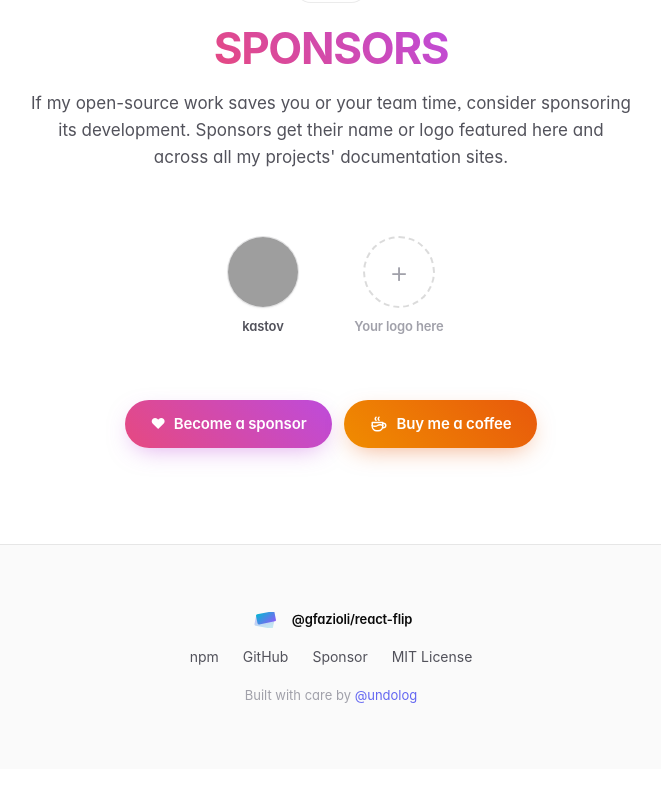
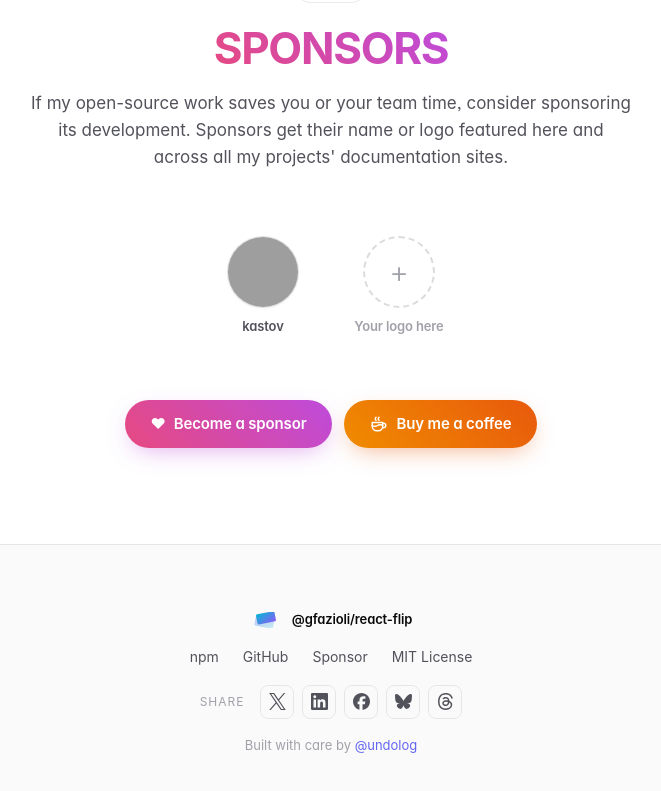
Before and after one commit to gfazioli/react-flip, a React (Vite) app in the folder site/: page / in a window 1280 px wide. Shown: the part 6965-7756 px from the top of the page, without its empty margins (309-970 px from the left). Before the commit the page ends 7734 px from the top, so only its background shows below. Built offline with nearby package versions, Linux system fonts and the light colour scheme; grey boxes are pictures that could not be loaded; a web font is replaced by a local one.

Commit message:
feat(site): add social share buttons to footer
X, LinkedIn, Facebook, Bluesky and Threads share-intent links (no SDK/JS), brand SVG icons, with pre-filled page URL + text. New ShareButtons component rendered in the footer.

```diff
--- a/site/src/components/Footer.tsx
+++ b/site/src/components/Footer.tsx
@@ -1,4 +1,5 @@
 import { Logo } from "./Logo";
+import { ShareButtons } from "./ShareButtons";
 import "./Footer.css";
 
 export function Footer() {
@@ -17,14 +18,11 @@ export function Footer() {
             GitHub
           </a>
           <a href="#sponsors">Sponsor</a>
-          <a
-            href="https://github.com/gfazioli/react-flip/blob/main/LICENSE"
-            target="_blank"
-            rel="noreferrer noopener"
-          >
+          <a href="https://github.com/gfazioli/react-flip/blob/main/LICENSE" target="_blank" rel="noreferrer noopener">
             MIT License
           </a>
         </nav>
+        <ShareButtons />
         <p className="footer-credit">
           Built with care by{" "}
           <a href="https://gfazioli.github.io" target="_blank" rel="noreferrer noopener">
--- /dev/null
+++ b/site/src/components/ShareButtons.css
@@ -0,0 +1,45 @@
+.share {
+  display: inline-flex;
+  align-items: center;
+  gap: var(--space-md);
+  flex-wrap: wrap;
+  justify-content: center;
+}
+
+.share-label {
+  font-size: 12px;
+  text-transform: uppercase;
+  letter-spacing: 0.08em;
+  color: var(--color-text-subtle);
+}
+
+.share-row {
+  display: inline-flex;
+  gap: 8px;
+}
+
+.share-btn {
+  display: inline-flex;
+  align-items: center;
+  justify-content: center;
+  width: 34px;
+  height: 34px;
+  border-radius: 8px;
+  border: 1px solid var(--color-border);
+  color: var(--color-text-muted);
+  transition:
+    color 0.15s ease,
+    border-color 0.15s ease,
+    background-color 0.15s ease;
+}
+
+.share-btn:hover {
+  color: var(--color-text);
+  border-color: var(--color-text-muted);
+  background-color: var(--color-bg-subtle);
+}
+
+.share-btn svg {
+  width: 17px;
+  height: 17px;
+}
--- /dev/null
+++ b/site/src/components/ShareButtons.tsx
@@ -0,0 +1,64 @@
+import "./ShareButtons.css";
+
+const URL = "https://gfazioli.github.io/react-flip/";
+const TEXT =
+  "@gfazioli/react-flip — animate a 3D flip between any two faces in React. Themeable, zero runtime dependencies.";
+
+const u = encodeURIComponent(URL);
+const t = encodeURIComponent(TEXT);
+const tu = encodeURIComponent(`${TEXT} ${URL}`);
+
+type ShareItem = { name: string; href: string; path: string };
+
+const ITEMS: ShareItem[] = [
+  {
+    name: "X",
+    href: `https://twitter.com/intent/tweet?text=${t}&url=${u}`,
+    path: "M14.234 10.162 22.977 0h-2.072l-7.591 8.824L7.251 0H.258l9.168 13.343L.258 24H2.33l8.016-9.318L16.749 24h6.993zm-2.837 3.299-.929-1.329L3.076 1.56h3.182l5.965 8.532.929 1.329 7.754 11.09h-3.182z",
+  },
+  {
+    name: "LinkedIn",
+    href: `https://www.linkedin.com/sharing/share-offsite/?url=${u}`,
+    path: "M20.447 20.452h-3.554v-5.569c0-1.328-.027-3.037-1.852-3.037-1.853 0-2.136 1.445-2.136 2.939v5.667H9.351V9h3.414v1.561h.046c.477-.9 1.637-1.85 3.37-1.85 3.601 0 4.267 2.37 4.267 5.455v6.286zM5.337 7.433c-1.144 0-2.063-.926-2.063-2.065 0-1.138.92-2.063 2.063-2.063 1.14 0 2.064.925 2.064 2.063 0 1.139-.925 2.065-2.064 2.065zm1.782 13.019H3.555V9h3.564v11.452zM22.225 0H1.771C.792 0 0 .774 0 1.729v20.542C0 23.227.792 24 1.771 24h20.451C23.2 24 24 23.227 24 22.271V1.729C24 .774 23.2 0 22.222 0h.003z",
+  },
+  {
+    name: "Facebook",
+    href: `https://www.facebook.com/sharer/sharer.php?u=${u}`,
+    path: "M9.101 23.691v-7.98H6.627v-3.667h2.474v-1.58c0-4.085 1.848-5.978 5.858-5.978.401 0 .955.042 1.468.103a8.68 8.68 0 0 1 1.141.195v3.325a8.623 8.623 0 0 0-.653-.036 26.805 26.805 0 0 0-.733-.009c-.707 0-1.259.096-1.675.309a1.686 1.686 0 0 0-.679.622c-.258.42-.374.995-.374 1.752v1.297h3.919l-.386 2.103-.287 1.564h-3.246v8.245C19.396 23.238 24 18.179 24 12.044c0-6.627-5.373-12-12-12s-12 5.373-12 12c0 5.628 3.874 10.35 9.101 11.647Z",
+  },
+  {
+    name: "Bluesky",
+    href: `https://bsky.app/intent/compose?text=${tu}`,
+    path: "M5.202 2.857C7.954 4.922 10.913 9.11 12 11.358c1.087-2.247 4.046-6.436 6.798-8.501C20.783 1.366 24 .213 24 3.883c0 .732-.42 6.156-.667 7.037-.856 3.061-3.978 3.842-6.755 3.37 4.854.826 6.089 3.562 3.422 6.299-5.065 5.196-7.28-1.304-7.847-2.97-.104-.305-.152-.448-.153-.327 0-.121-.05.022-.153.327-.568 1.666-2.782 8.166-7.847 2.97-2.667-2.737-1.432-5.473 3.422-6.3-2.777.473-5.899-.308-6.755-3.369C.42 10.04 0 4.615 0 3.883c0-3.67 3.217-2.517 5.202-1.026",
+  },
+  {
+    name: "Threads",
+    href: `https://www.threads.net/intent/post?text=${tu}`,
+    path: "M12.186 24h-.007c-3.581-.024-6.334-1.205-8.184-3.509C2.35 18.44 1.5 15.586 1.472 12.01v-.017c.03-3.579.879-6.43 2.525-8.482C5.845 1.205 8.6.024 12.18 0h.014c2.746.02 5.043.725 6.826 2.098 1.677 1.29 2.858 3.13 3.509 5.467l-2.04.569c-1.104-3.96-3.898-5.984-8.304-6.015-2.91.022-5.11.936-6.54 2.717C4.307 6.504 3.616 8.914 3.589 12c.027 3.086.718 5.496 2.057 7.164 1.43 1.783 3.631 2.698 6.54 2.717 2.623-.02 4.358-.631 5.8-2.045 1.647-1.613 1.618-3.593 1.09-4.798-.31-.71-.873-1.3-1.634-1.75-.192 1.352-.622 2.446-1.284 3.272-.886 1.102-2.14 1.704-3.73 1.79-1.202.065-2.361-.218-3.259-.801-1.063-.689-1.685-1.74-1.752-2.964-.065-1.19.408-2.285 1.33-3.082.88-.76 2.119-1.207 3.583-1.291a13.853 13.853 0 0 1 3.02.142c-.126-.742-.375-1.332-.75-1.757-.513-.586-1.308-.883-2.359-.89h-.029c-.844 0-1.992.232-2.721 1.32L7.734 7.847c.98-1.454 2.568-2.256 4.478-2.256h.044c3.194.02 5.097 1.975 5.287 5.388.108.046.216.094.321.142 1.49.7 2.58 1.761 3.154 3.07.797 1.82.871 4.79-1.548 7.158-1.85 1.81-4.094 2.628-7.277 2.65Zm1.003-11.69c-.242 0-.487.007-.739.021-1.836.103-2.98.946-2.916 2.143.067 1.256 1.452 1.839 2.784 1.767 1.224-.065 2.818-.543 3.086-3.71a10.5 10.5 0 0 0-2.215-.221z",
+  },
+];
+
+export function ShareButtons() {
+  return (
+    <div className="share">
+      <span className="share-label">Share</span>
+      <div className="share-row">
+        {ITEMS.map(s => (
+          <a
+            key={s.name}
+            className="share-btn"
+            href={s.href}
+            target="_blank"
+            rel="noreferrer noopener"
+            aria-label={`Share on ${s.name}`}
+            title={`Share on ${s.name}`}
+          >
+            <svg viewBox="0 0 24 24" fill="currentColor" aria-hidden="true">
+              <path d={s.path} />
+            </svg>
+          </a>
+        ))}
+      </div>
+    </div>
+  );
+}
```
